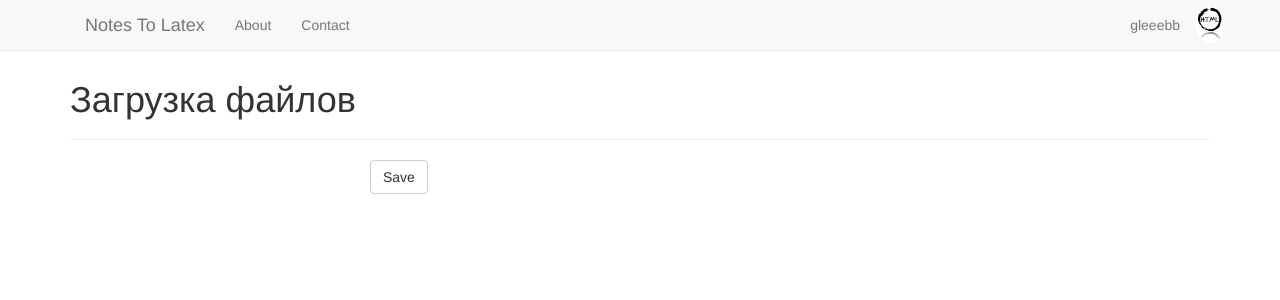
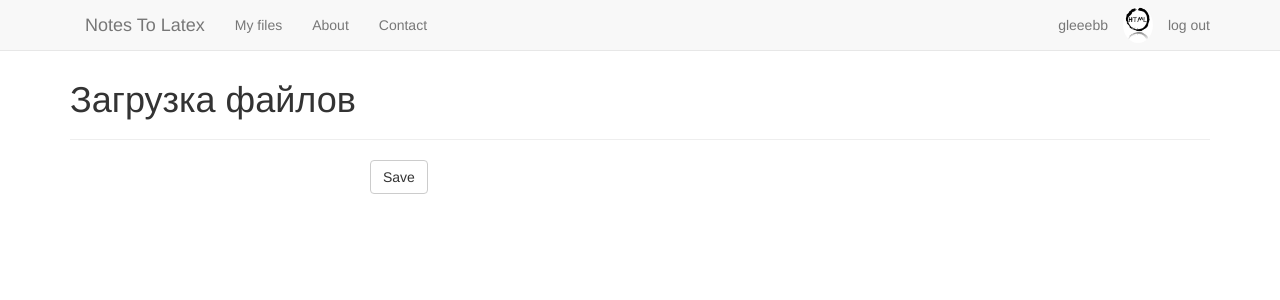
Before and after one commit to Gleeebb/NotesToLatex, a Django app: page /download/ in a window 1280 px wide. Shown: the top 300 px of the page. Run offline with Django 3.2, Linux system fonts and the light colour scheme; a user stored in the database is signed in; parts of the project's set-up code (start-up, migrations or seed data) failed here and were passed over; some libraries are stand-ins or nearby versions.

Commit message:
Добавлено ограничения доступа к страницам неавторизованных пользователей

```diff
--- a/src/django_site/django_site/settings.py
+++ b/src/django_site/django_site/settings.py
@@ -116,4 +116,4 @@
 # https://docs.djangoproject.com/en/1.10/howto/static-files/
 
 STATIC_URL = '/static/'
-MEDIA_ROOT = '/files/'
+MEDIA_URL = '/user_files/'
--- a/src/django_site/download_files/models.py
+++ b/src/django_site/download_files/models.py
@@ -5,9 +5,9 @@
 
 class File(models.Model):
     user = models.ForeignKey(User, on_delete=models.CASCADE)
-    file = models.ImageField(upload_to='files/')
+    file = models.ImageField(upload_to='user_files/')
 
 
 class ProfilePhoto(models.Model):
     user = models.ForeignKey(User, on_delete=models.CASCADE)
-    file = models.ImageField(upload_to='files/')
+    file = models.ImageField(upload_to='user_files/')
--- a/src/django_site/download_files/static/css/download_files.css
+++ b/src/django_site/download_files/static/css/download_files.css
@@ -14,3 +14,10 @@
     padding-bottom: 7px;
     width: 30px;
 }
+
+.divider-vertical {
+height: 50px;
+margin: 0 9px;
+border-left: 1px solid #F2F2F2;
+border-right: 1px solid #FFF;
+}
--- a/src/django_site/download_files/templates/download_files/base.html
+++ b/src/django_site/download_files/templates/download_files/base.html
@@ -32,6 +32,12 @@
 
                 <div class="collapse navbar-collapse nav-justified">
                     <ul class="nav navbar-nav ">
+                        {% if user.is_authenticated %}
+                            <li class="{% if nbar == 'fls' %}
+                                            active{% endif %}">
+                                <a href="/files/">My files</a>
+                            </li>
+                        {% endif %}
                         <li><a href="/">About</a></li>
                         <li><a href="/">Contact</a></li>
                     </ul>
@@ -46,6 +52,9 @@
                                 <img src="{% static 'files/download.jpg' %}" alt="My image"}}
                                      class="profile-image img-circle">
                                 </div>
+                            </li>
+                            <li>
+                                <a href="/logout/" role="button">log out</a>
                             </li>
                         {% else %}
                             <li class="{% if nbar == 'lgn' %}
--- a/src/django_site/download_files/templates/download_files/download.html
+++ b/src/django_site/download_files/templates/download_files/download.html
@@ -1,5 +1,6 @@
 <!DOCTYPE html>
 {% extends 'download_files/base.html' %}
+{% load bootstrap %}
 
 {% block title %}
     Загрузка файлов
@@ -8,7 +9,7 @@
 {%  block content %}
 
     <form method="POST" class="post" enctype="multipart/form-data">{% csrf_token %}
-        {{ form.as_p }}
+        {{ form |bootstrap }}
         <button type="submit" class="save btn btn-default">Save</button>
         </form>
 {% endblock %}
--- a/src/django_site/download_files/templates/download_files/registration.html
+++ b/src/django_site/download_files/templates/download_files/registration.html
@@ -11,7 +11,7 @@
         <form method="POST" action=".">
             {% csrf_token %}
             <!-- as_p для того, чтобы каждый элемент формы был с новой строки -->
-            {{ form_register|bootstrap }}
+            {{ form_register.as_p|bootstrap }}
             <button class="btn btn-primary active" type="submit">
                 Зарегистрироваться
             </button>
--- a/src/django_site/download_files/urls.py
+++ b/src/django_site/download_files/urls.py
@@ -1,9 +1,12 @@
 from django.conf.urls import url
-from .views import Index, Download, Register, Login
-from . import views
+from .views import Index, Download, Register, Login, \
+        Logout, MyFiles
+
 urlpatterns = [
     url(r'^$',  Index.as_view(), name='index'),
     url(r'^download/', Download.as_view(), name='download'),
     url(r'^registration/', Register.as_view(), name='register'),
-    url(r'login/', Login.as_view(), name='login')
+    url(r'login/', Login.as_view(), name='login'),
+    url(r'logout/', Logout.as_view(), name='logout'),
+    url(r'files/', MyFiles.as_view(), name='myfiles')
 ]
--- a/src/django_site/download_files/views.py
+++ b/src/django_site/download_files/views.py
@@ -1,14 +1,18 @@
 # -*- coding: utf-8 -*-
 
-from django.contrib.auth import authenticate, login
+from django.contrib.auth import authenticate, login, logout
 from django.shortcuts import render, redirect
 from django.views.generic.base import View
+from forms import FileForm, CreateUserForm, AuthenticationForm
+from models import File
+from django.contrib.auth.decorators import login_required
+from django.utils.decorators import method_decorator
 
-from forms import FileForm, CreateUserForm, AuthenticationForm
 
 
 # Представление стартовой страницы.
 class Index(View):
+
     def get(self, request):
         text = r'hello'
         return render(request, 'download_files/index.html',
@@ -17,6 +21,8 @@
 
 # Представление страницы загрузки.
 class Download(View):
+
+    @method_decorator(login_required(redirect_field_name='index'))
     def post(self, request ):
         form = FileForm(request.POST or None, request.FILES or None)
         if form.is_valid():
@@ -28,6 +34,7 @@
         return render(request, 'download_files/index.html',
                       {'text': text})
 
+    @method_decorator(login_required(redirect_field_name='index'))
     def get(self, request):
         form = FileForm()
         return render(request, 'download_files/download.html',
@@ -36,6 +43,7 @@
 
 # Представление страницы регистрации пользователей.
 class Register(View):
+
     def post(self, request):
         form = CreateUserForm(request.POST or None)
         if form.is_valid():
@@ -52,8 +60,9 @@
                       {'form_register': form, 'nbar': 'rgst'})
 
 
-# Проблемы с непосредственно авторизацией.
+# Авторизация пользователя
 class Login(View):
+
     def post(self, request):
         form = AuthenticationForm(data=request.POST)
         if form.is_valid():
@@ -78,7 +87,25 @@
         return render(request, 'download_files/login.html',
                       {'form': form, 'nbar': 'lgn'})
 
+class Logout(View):
+
+    def get(self, request):
+        logout(request)
+        return render(request, 'download_files/index.html')
+
+
 class DocRenderView(View):
+
+    @method_decorator(login_required(redirect_field_name='index'))
     def get(self, request):
         return render(request, 'download_files/render.html',
-                      {'nbar': 'rnd'})
+                     {'nbar': 'rnd'})
+
+class MyFiles(View):
+
+    @method_decorator(login_required(redirect_field_name='index'))
+    def get(self, request):
+        imgs = File.objects.filter(user = request.user)
+        text = request.user
+        return render(request, 'download_files/files.html',
+                      {'nbar': 'fls', 'text': text})
```
Also changed, not shown: src/django_site/download_files/backend.py (deleted, +0 -22 lines), src/django_site/download_files/templates/download_files/files.html (added, +11 -0 lines), src/django_site/db.sqlite3, src/django_site/download_files/migrations/0007_auto_20170514_2146.py (added), src/django_site/download_files/static/files/download.jpg (deleted), src/django_site/user_files/P70108-131106.jpg (added).
